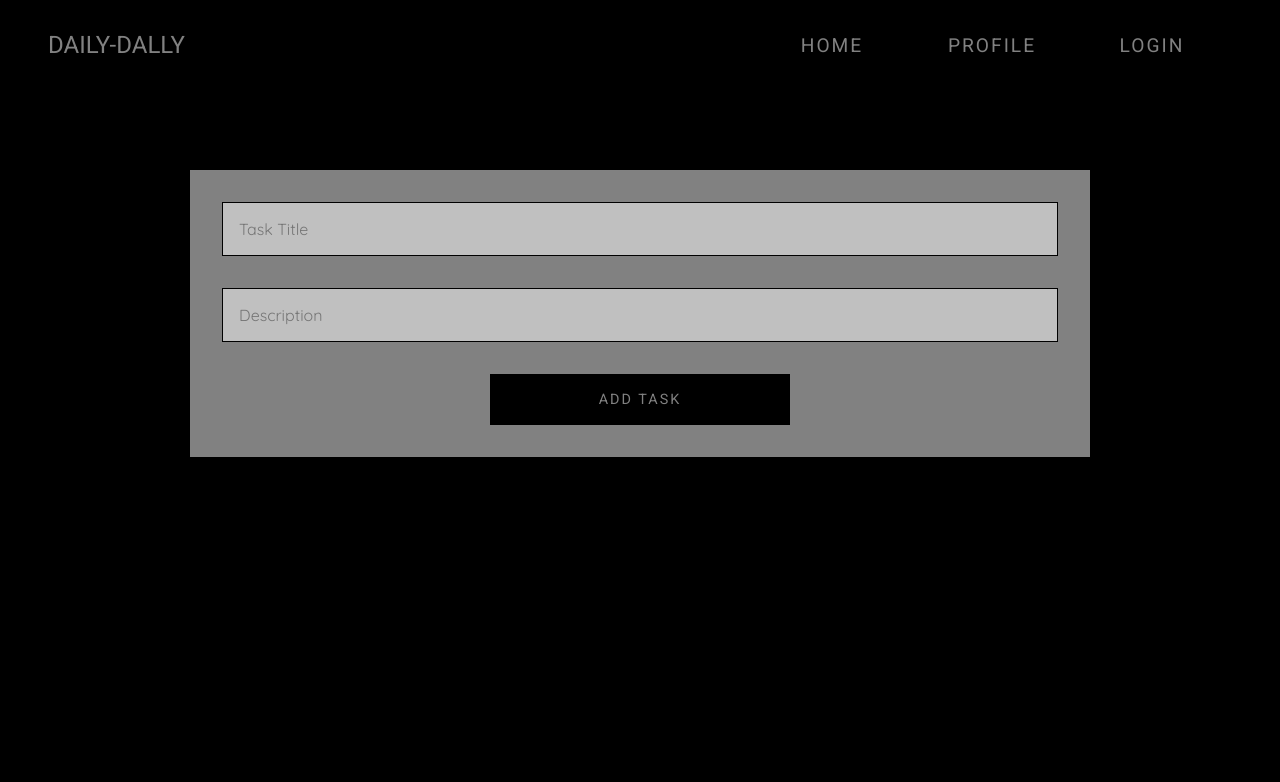
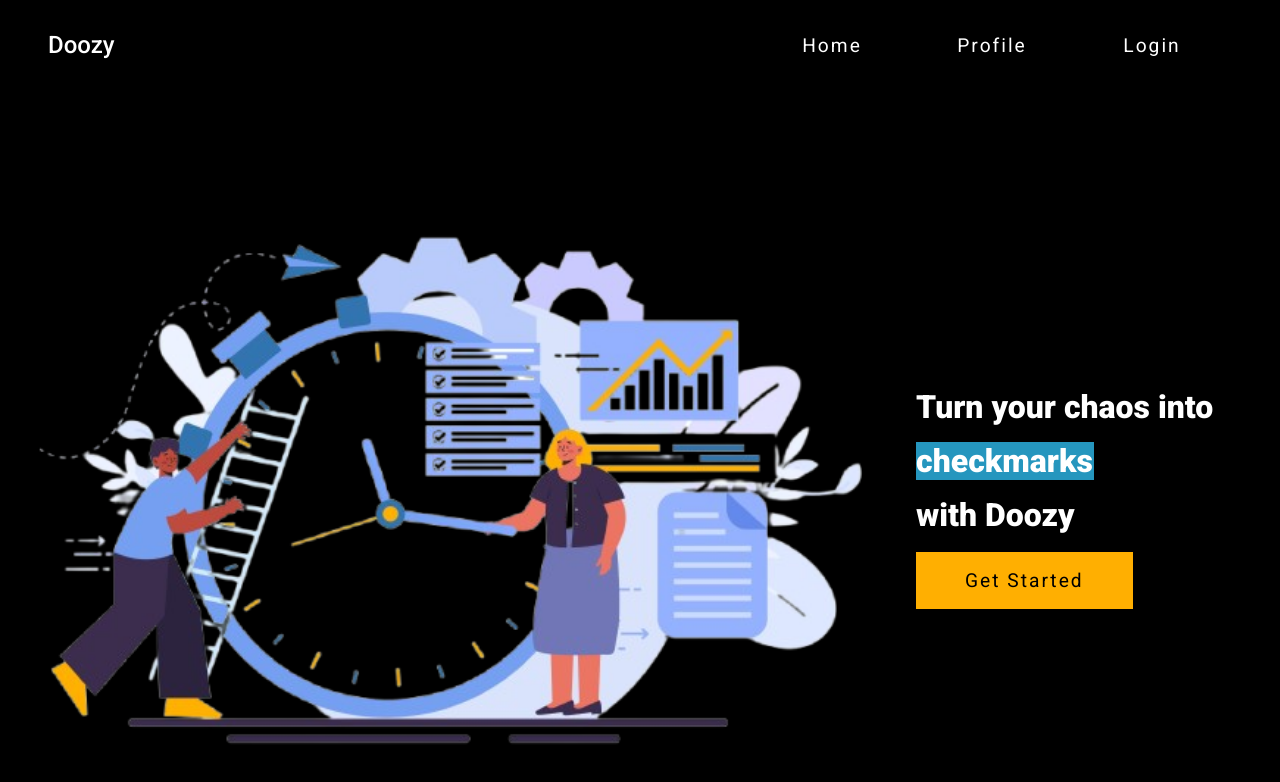
Before and after one commit to poorvigupta26/todo-frontend, a React (Vite) app: page / in a window 1280 px wide. Shown: the top 782 px of the page. Built offline with nearby package versions, Linux system fonts and the light colour scheme; no server answers.

Commit message:
added landing

```diff
--- a/src/App.jsx
+++ b/src/App.jsx
@@ -7,12 +7,9 @@ import { Context, server } from "./main"
 
 function App() {
 
-  const{setUser, setAuth, setLoading, user, auth}= useContext(Context);
-
+  const{setUser, setAuth, setLoading}= useContext(Context);
   useEffect(()=>{
-    setLoading(true);
-    if(auth)
-    {axios.get(`${server}/users/myProfile`,{
+    axios.get(`${server}/users/myProfile`,{
       withCredentials:true,
     }).then((res)=>{
       setAuth(true);
@@ -22,9 +19,8 @@ function App() {
       setUser({});
       setAuth(false);
       setLoading(false);
-    })}
+    })
   }, [])
-
   return (
     <>
     <Header/>
--- a/src/components/Header.jsx
+++ b/src/components/Header.jsx
@@ -6,7 +6,7 @@ import toast from 'react-hot-toast';
 
 function Header() {
 
-  const {auth, setAuth, loading, setLoading} = useContext(Context);
+  const {auth, setAuth, loading, setLoading, setUser} = useContext(Context);
   // console.log(auth, "data");
 
   const logoutHandler=async()=>{
@@ -17,6 +17,7 @@ function Header() {
       })
       toast.success(data.message);
       setAuth(false);
+      setUser({});
       setLoading(false);
     } catch (error) {
       toast.error(error.response.data.message);
@@ -29,10 +30,10 @@ function Header() {
     <>
     <nav className='header'>
         <div>
-            <h2> Daily-Dally </h2>
-        </div>
+            <h2> Doozy</h2>
+             </div>
         <article>
-            <Link to={"/"}>Home</Link>
+           {auth?<Link to={"/home"}>Dashboard</Link>:<Link to={"/"}>Home</Link>}
             <Link to={"/myProfile"}>Profile</Link>
             {
               auth?<button disabled={loading} onClick={logoutHandler} className="btn">Logout</button>
@@ -41,6 +42,7 @@ function Header() {
 
 
         </article>
+
     </nav>
 
     </>
--- a/src/main.jsx
+++ b/src/main.jsx
@@ -7,6 +7,7 @@ import Home from './pages/Home.jsx';
 import Profile from './pages/Profile.jsx';
 import Login from './pages/Login.jsx';
 import Register from './pages/Register.jsx';
+import Landing from './pages/Landing.jsx';
 
 export const server ="https://dailydally.onrender.com";
 
@@ -17,6 +18,10 @@ const appRoutes = createBrowserRouter([
     children:[
       {
         path:"/",
+        element:<Landing/>
+      },
+      {
+        path:"/home",
         element:<Home/>
       },
       {
--- /dev/null
+++ b/src/pages/Landing.jsx
@@ -0,0 +1,25 @@
+import React from 'react'
+import product from "../assets/productivity_illustration.png"
+import { Link } from 'react-router-dom'
+
+function Landing() {
+
+
+
+  return (
+    <>
+    <div className='landing'>
+      <img src={product} alt="" />
+      <div className='text'>
+        <h1> Turn your chaos into</h1>
+      <h1 className='checkmark'>checkmarks</h1>
+      <h1> with Doozy </h1>
+      <br />
+      <Link to={"/signup"} className='startBtn'>Get Started</Link>
+      </div>
+    </div>
+    </>
+  )
+}
+
+export default Landing
--- a/src/pages/Login.jsx
+++ b/src/pages/Login.jsx
@@ -1,14 +1,11 @@
 import React ,{ useContext, useState } from 'react'
-import { Link, Navigate } from 'react-router'
+import { Link, Navigate } from 'react-router-dom'
 import { Context, server } from '../main';
 import toast from 'react-hot-toast';
 import axios from 'axios';
 
 
 function Login() {
-
-
-
     const [email, setEmail] = useState("");
     const [password, setPassword] = useState("");
     const {auth, setAuth, loading, setLoading} = useContext(Context);
@@ -33,7 +30,7 @@ function Login() {
             setLoading(false);
         }
 }
-      if(auth) return <Navigate to={"/"}/>
+      if(auth) return <Navigate to={"/home"}/>
 
   return (
     <div className="login">
@@ -54,8 +51,8 @@ function Login() {
                     required
                     placeholder='Password' />
                     <button  disabled={loading} type="submit">Log in</button>
-                <h4> or </h4>
-                <Link to={"/signup"}>Sign Up</Link>
+                    <h4> or </h4>
+                    <Link to={"/signup"}> Sign Up</Link>
             </form>
         </section>
     </div>
--- a/src/styles/app.scss
+++ b/src/styles/app.scss
@@ -15,13 +15,13 @@
 
 a {
   text-decoration: none;
-  color: $color3;
+  color: white;
 }
 
 .home {
   text-align: center;
   .heading {
-    @include styledText(2rem, 100, uppercase);
+    @include styledText(2rem, 100);
     padding-top: 10vmax;
   }
 
@@ -56,7 +56,7 @@ a {
 .loader {
   @include defaultStyle;
   @include flexBox(column, center, center);
-  @include styledText(2rem, 100, uppercase);
+  @include styledText(2rem, 100);
   overflow-x: hidden;
   width: 100vw;
 }
@@ -70,3 +70,40 @@ a {
   padding: 5rem 2rem;
   background-color: $color4;
 }
+.landing{
+  @include defaultStyle;
+  @include flexBox(row);
+   >img{
+    height: 600px;
+  }
+  color: white;
+}
+.text{
+  h1{
+    margin-bottom: 1rem
+  }
+}
+.startBtn{
+  @include styledText;
+  @include myButton(15rem,1rem,rgba(255,175,1,), black);
+}
+.about{
+  @include defaultStyle;
+  @include flexBox(column);
+  color: white;
+}
+.bodyAb{
+  @include flexBox;
+  p{
+    width: 40%;
+    padding: 5rem;
+    margin: 50px;
+  }
+  img{
+    margin: 90px;
+  }
+}
+.checkmark{
+  background-color: rgb(37, 150, 190);
+  width:60%;
+}
--- a/src/styles/features.scss
+++ b/src/styles/features.scss
@@ -1,4 +1,4 @@
-$color2: rgba(255, 255, 255, 0.505);
+$color2: rgb(255, 255, 255);
 $color3: rgb(0, 0, 0);
 $color4: #000000;
 
@@ -15,12 +15,11 @@ $shadow: 0 0 10px rgba(0, 0, 0, 0.3);
 @mixin styledText(
   $size: 1.2rem,
   $weight: 400,
-  $case: uppercase,
-  $color: $color3,
+  // $case: uppercase,
+  $color: rgb(255, 255, 255),
   $spacing: 2px
 ) {
   font-size: $size;
-  text-transform: $case;
   font-weight: $weight;
   letter-spacing: $spacing;
   color: $color;
@@ -58,7 +57,7 @@ $shadow: 0 0 10px rgba(0, 0, 0, 0.3);
   background-color: $bgColor;
   border: 1px solid $bgColor;
   color: $color;
-  text-transform: uppercase;
+  // text-transform: uppercase;
   transition: all 0.3s;
   cursor: pointer;
   &:hover {
@@ -89,13 +88,13 @@ $shadow: 0 0 10px rgba(0, 0, 0, 0.3);
   justify-items: $justifyContent;
 }
 
-@mixin inputs {
+@mixin inputs($color:$color2) {
   input {
     width: 100%;
     padding: 1rem;
     border: 1px solid $color4;
     font: 400 1rem $text1;
-    background-color: $color2;
+    background-color: $color;
     outline: none;
   }
 }
--- a/src/styles/header.scss
+++ b/src/styles/header.scss
@@ -8,13 +8,14 @@
   height: 90px;
   > div {
     h2 {
-      text-transform: uppercase;
       color: $color2;
-      font-weight: 400;
+      font-weight: 500;
+      text-align: center;
+      background-color: $color3;
     }
-  }
 
-  > article {
+}
+>article {
     display: flex;
     align-items: center;
     text-align: center;
@@ -23,4 +24,4 @@
       @include myButton;
     }
   }
-}
+  }
--- a/src/styles/login.scss
+++ b/src/styles/login.scss
@@ -10,5 +10,8 @@
       @include styledText(0.9rem);
       @include myButton(18.75rem, 1rem);
     }
+     a{
+      @include styledText(1rem,500,black,0.5px)
+     }
   }
 }
```
Also changed, not shown: src/assets/aboutus.png (added), src/assets/productivity_illustration.png (added), src/styles/landing.scss (added).
